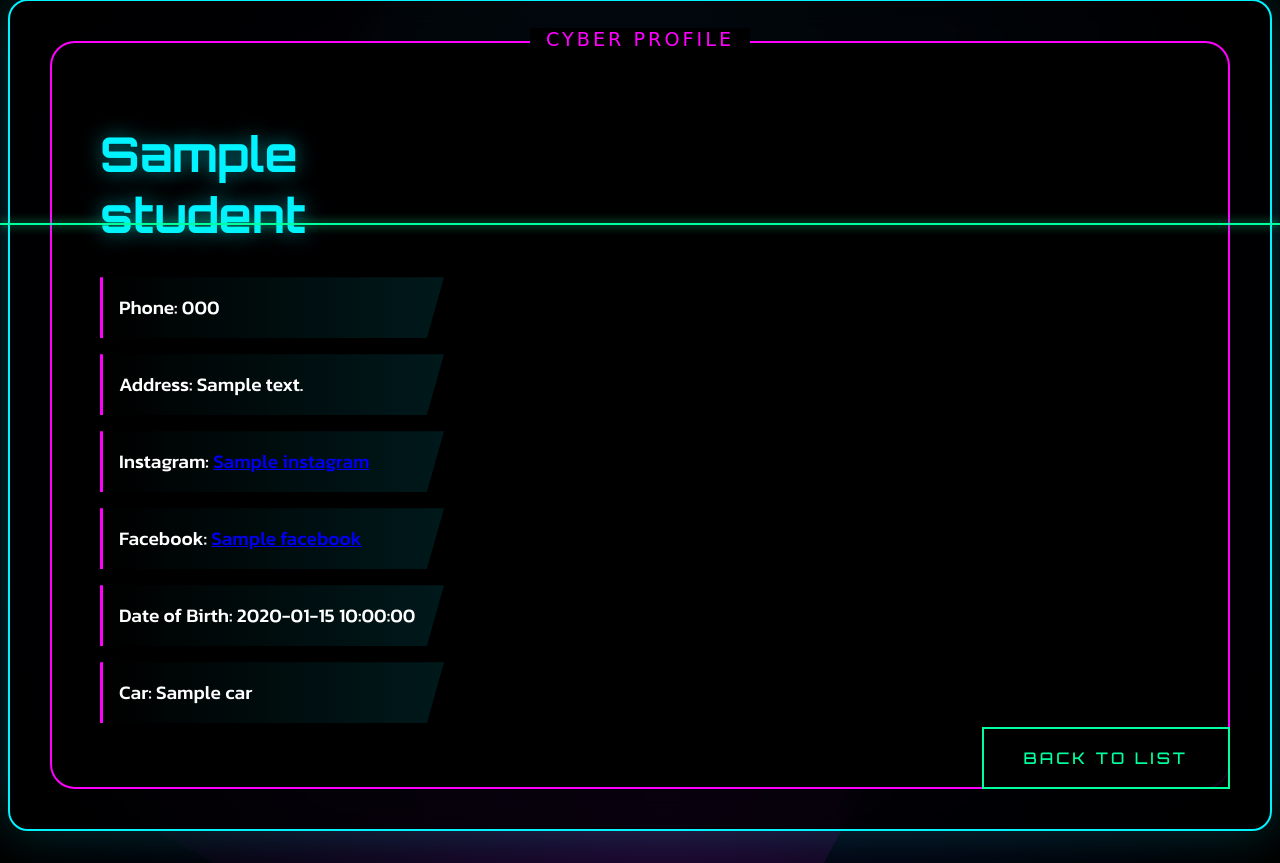
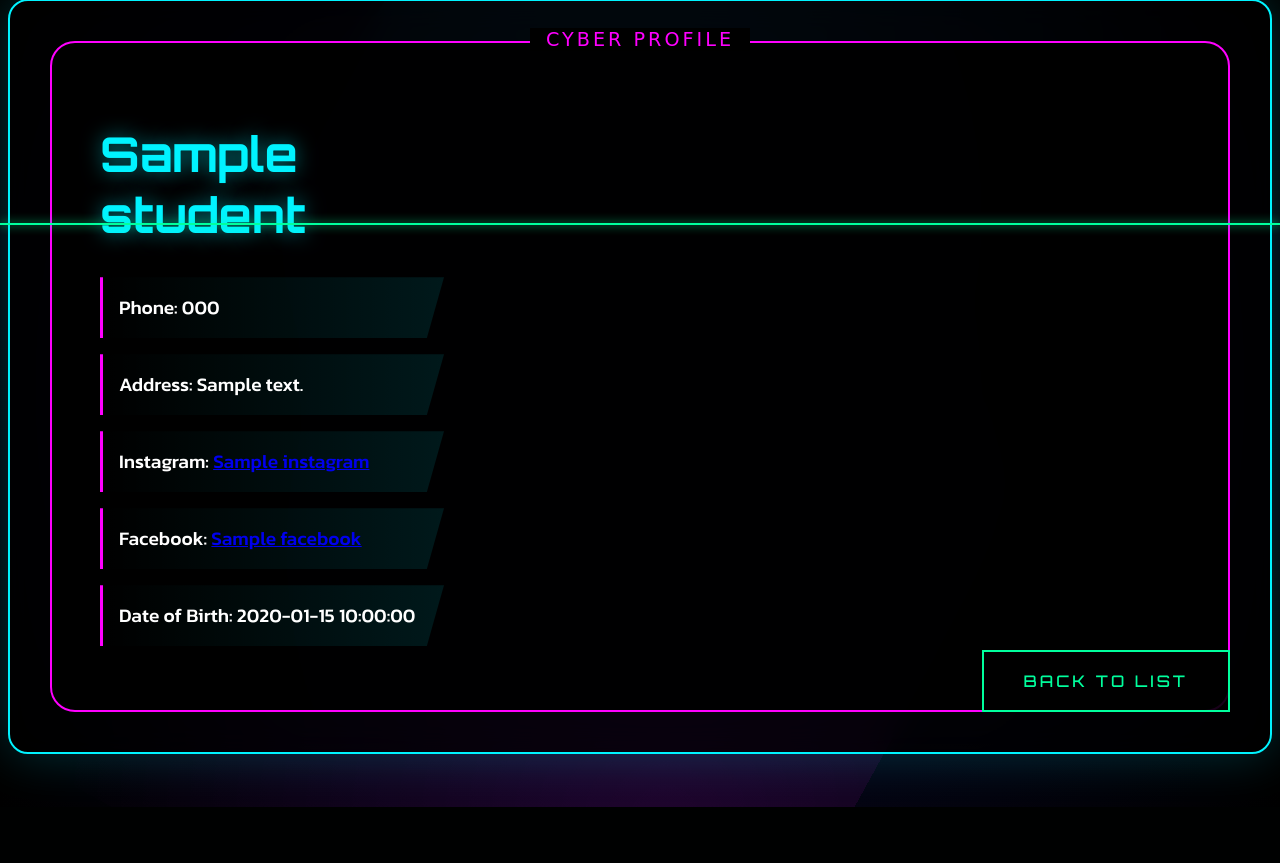
Before and after one commit to youssefmohamedpl3/GCLS, a Flask app: template api/templates/student.html in a window 1280 px wide. Shown: the part 33-896 px from the top of the page. After the commit the page ends 840 px from the top, so only its background shows below. Run offline with Flask 3, Linux system fonts and the light colour scheme; the template is opened without the code that fills it: most values are stand-ins (such as "Sample title", 1, 10 or a date in 2020); some web fonts are replaced.

```diff
--- a/api/app.py
+++ b/api/app.py
@@ -34,9 +34,9 @@ class User(UserMixin):
 users = {
     'admin': User('1', 'admin', 'c29FLBV593@', 'all'),
     'YMAS' : User('3',  'YMAS', 'c29FLBV593', 'all'),#Youssef Mohamed Ahmed
-    'MMM' : User('2', 'MMM', 'R9T5B2L8', [3, 2, 6, 5,8]),#Mahmoud Mohamed Mahmoud
+    'MMM' : User('2', 'MMM', 'R9T5B2L8', [3, 2, 6, 5,8,11,10]),#Mahmoud Mohamed Mahmoud
     'SWA': User('4', 'SWA', '3K7M4N1Q', [1, 4,9]),#Sandy Wassim Abdullah
-    'KHZ': User('5','KHZ', 'W6X2Y9Z4', [3, 2, 6, 5,8])#Karam Hazem Zaki
+    'KHZ': User('5','KHZ', 'W6X2Y9Z4', [3, 2, 6, 5,8,11,10,7])#Karam Hazem Zaki
 }
 
 students = [
@@ -48,15 +48,17 @@ students = [
  'facebook': 'https://www.facebook.com/profile.php?id=61550241764159',
  'dob': '2011-07-01',
  'car': ''},
-    {'id': 2, 'name': 'Karam Hazem Zaki Fouad Mushtaha', 'phone': '01009431618', 'address': 'Shobra', 'instagram': 'https://www.instagram.com/karam.hazem.10/', 'facebook': 'https://www.facebook.com/karam.hazem.10', 'dob': '2011-02-05', 'car': ''},
-    {'id': 3, 'name': 'Mahmoud Mohamed Mahmoud', 'phone': '01090968876', 'address': 'Awsim', 'instagram': 'https://www.instagram.com/mahmoud_______2011/', 'facebook': 'https://www.facebook.com/profile.php?id=100050581157620', 'dob': '2011-08-28', 'car': 'Hyundai Elantra 2020'},
-    {'id': 4, 'name': 'Layan Wael Mohamed', 'phone': '01554918118', 'address': 'Faisal Mariouteya', 'instagram': '', 'facebook': 'https://www.facebook.com/lian.wael.14', 'dob': '2011-08-01', 'car': ''},
-    {'id': 5, 'name': 'Malek Hany Abdelal', 'phone': '01122206125', 'address': 'Faisal Mariouteya', 'instagram': 'https://www.instagram.com/itz_____malek/', 'facebook': 'https://www.facebook.com/profile.php?id=100055797635744', 'dob': '2011-10-11', 'car': ''},
-    {'id': 6, 'name': 'Youssef Mohamed Ahmed Sayed Ali', 'phone': '01155201219', 'address': 'Sheikh Zayed', 'instagram': 'https://www.instagram.com/joe__is__here/', 'facebook': 'https://www.facebook.com/profile.php?id=61553419564295', 'dob': '2011-05-28', 'car': 'Mitushibi Eclipse Cross 2024'},
-    {'id': 7, 'name': 'Hazem Ahmed Hamed','phone':'01282932266' , 'address': ' Sheikh Zayed, 9th district, 1st neighbourhood, villa 48','instagram':'','facebook':'https://www.facebook.com/share/18mufQZ6ku/' ,'dob':'2011-09-11', 'car':'toyota corolla 2021'},
-    {'id': 8, 'name': 'Asser Omar Elfarouk','phone': '','address': 'Awsim','instagram': '','facebook': '','dob': '2011-11-18','car': ''},
-    {'id': 9, 'name': 'Eman Khaled Sobhy', 'phone': '01069090855', 'address': 'Al Mansouria','instagram': 'https://www.instagram.com/emy_khaled24/','facebook': 'https://www.facebook.com/profile.php?id=100033184364731','dob': '2011-03-21','car': ''},
-    {'id': 10,'name': 'Rayan Hossam Abdullah','phone': '01028291900','address': 'El Warraq','instagram': 'https://www.instagram.com/11rayanhossam/','facebook': 'https://www.facebook.com/profile.php?id=100077890854656','dob': '2011-06-05','car': ''},
+    {'id': 2, 'name': 'Karam Hazem Zaki Fouad Mushtaha', 'phone': '01009431618', 'address': 'Shobra', 'instagram': 'https://www.instagram.com/karam.hazem.10/', 'facebook': 'https://www.facebook.com/karam.hazem.10', 'dob': '2011-02-05' },
+    {'id': 3, 'name': 'Mahmoud Mohamed Mahmoud', 'phone': '01090968876', 'address': 'Awsim', 'instagram': 'https://www.instagram.com/mahmoud_______2011/', 'facebook': 'https://www.facebook.com/profile.php?id=100050581157620', 'dob': '2011-08-28'},
+    {'id': 4, 'name': 'Layan Wael Mohamed', 'phone': '01554918118', 'address': 'Faisal Mariouteya', 'instagram': '', 'facebook': 'https://www.facebook.com/lian.wael.14', 'dob': '2011-08-01'},
+    {'id': 5, 'name': 'Malek Hany Abdelal', 'phone': '01122206125', 'address': 'Faisal Mariouteya', 'instagram': 'https://www.instagram.com/itz_____malek/', 'facebook': 'https://www.facebook.com/profile.php?id=100055797635744', 'dob': '2011-10-11'},
+    {'id': 6, 'name': 'Youssef Mohamed Ahmed Sayed Ali', 'phone': '01155201219', 'address': 'Sheikh Zayed', 'instagram': 'https://www.instagram.com/joe__is__here/', 'facebook': 'https://www.facebook.com/profile.php?id=61553419564295', 'dob': '2011-05-28'},
+    {'id': 7, 'name': 'Hazem Ahmed Hamed','phone':'01282932266' , 'address': ' Sheikh Zayed, 9th district, 1st neighbourhood, villa 48','instagram':'','facebook':'https://www.facebook.com/share/18mufQZ6ku/' ,'dob':'2011-09-11'},
+    {'id': 8, 'name': 'Asser Omar Elfarouk','phone': '','address': 'Awsim','instagram': '','facebook': '','dob': '2011-11-18'},
+    {'id': 9, 'name': 'Eman Khaled Sobhy', 'phone': '01069090855', 'address': 'Al Mansouria','instagram': 'https://www.instagram.com/emy_khaled24/','facebook': 'https://www.facebook.com/profile.php?id=100033184364731','dob': '2011-03-21'},
+    {'id': 10,'name': 'Rayan Hossam Abdullah','phone': '01028291900','address': 'El Warraq','instagram': 'https://www.instagram.com/11rayanhossam/','facebook': 'https://www.facebook.com/profile.php?id=100077890854656','dob': '2011-06-05'},
+    {'id': 11,'name': 'Yassin Ahmed Saber', 'phone': '', 'address': 'Faisal', 'instagram': 'https://www.instagram.com/yassin_priv157/', 'facebook': '', 'dob': ''},
+    {'id': 12,'name': 'Zeyad Ossama', 'phone': '01114449420', 'address': 'Hadayiq Alahram', 'instagram': 'https://www.instagram.com/https__zeyad/', 'facebook': 'https://www.facebook.com/zeyad.osama.526438', 'dob': '2011-08-16'},
 ]
 
 # User activity tracking
@@ -122,6 +124,7 @@ def login():
 @app.route('/logout')
 @login_required
 def logout():
+
     if current_user.username in user_activity:
         user_activity[current_user.username]['logout_time'] = datetime.now().strftime('%Y-%m-%d %H:%M:%S')
     logout_user()
--- a/api/templates/student.html
+++ b/api/templates/student.html
@@ -11,12 +11,11 @@
         <div class="profile-card">
             <div class="info">
                 <h1>{{ student.name }}</h1>
-                <p>Phone: {{ student.phone }}</p>
-                <p>Address: {{ student.address }}</p>
+                <p>Phone: {{ student.phone or 'N/A' }}</p>
+                <p>Address: {{ student.address or 'N/A'}}</p>
                 <p>Instagram: <a href="{{ student.instagram }}">{{ student.instagram }}</a></p>
                 <p>Facebook: <a href="{{ student.facebook }}">{{ student.facebook }}</a></p>
-                <p>Date of Birth: {{ student.dob }}</p>
-                <p>Car: {{ student.car or 'N/A' }}</p>
+                <p>Date of Birth: {{ student.dob or 'N/A'}}</p>
             </div>
         </div>
         <a href="/" class="floating-back-btn">Back to List</a>
```
